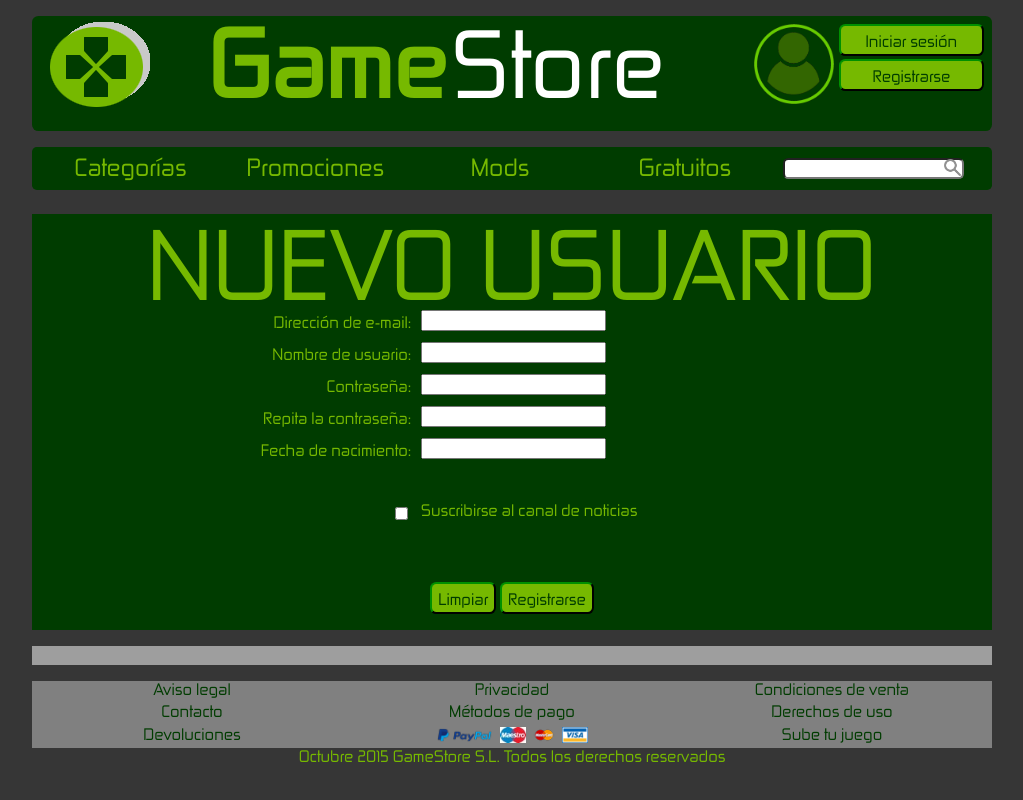
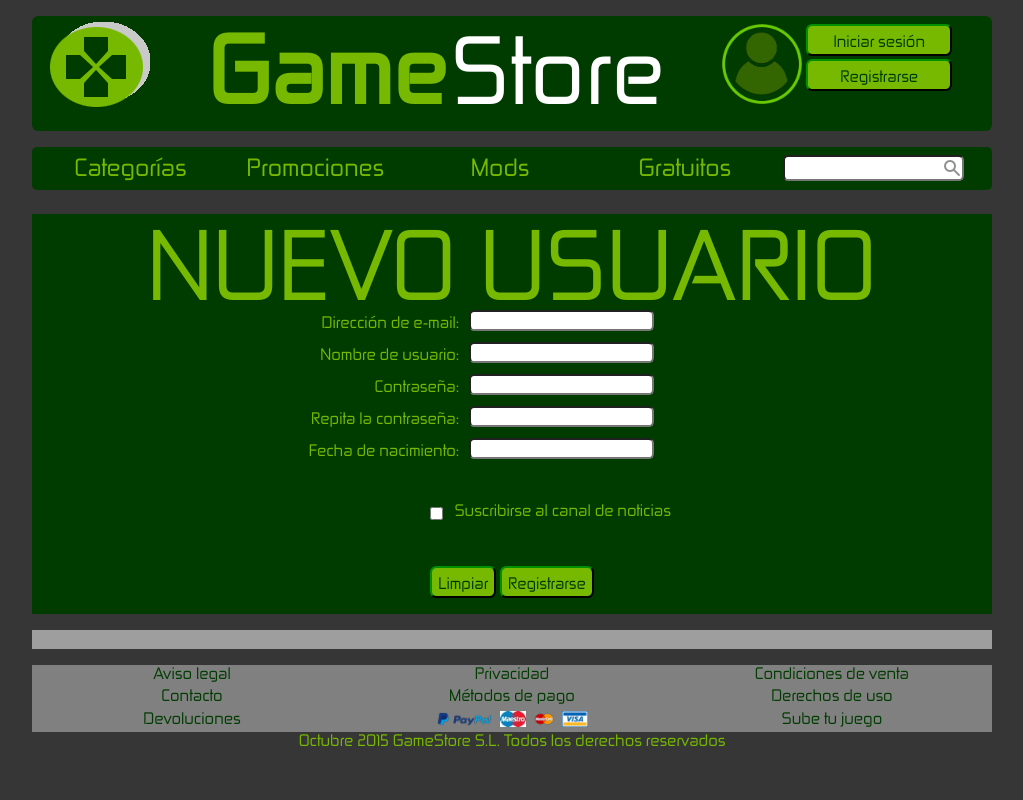
Before and after one commit to jrtgad/HTML, a PHP site: page /registro.html in a window 1280 px wide. Shown: the whole page, without its empty margins (128-1151 px from the left). Run offline with PHP 8.4, Linux system fonts and the light colour scheme; grey boxes are pictures that could not be loaded.

Commit message:
acabado?

```diff
--- a/proyectogamestore/css/screen_less.css
+++ b/proyectogamestore/css/screen_less.css
@@ -41,12 +41,12 @@
     color: white;
   }
   .cabecera .login {
-    float: right;
     display: inline-block;
     position: relative;
     left: 3em;
     margin-top: 0.5em;
-    margin-top: -o-0 0.5em;
+    margin-right: 0;
+    padding-left: 0;
   }
   .cabecera .user_img {
     width: 5em;
@@ -87,12 +87,13 @@
   nav.menu ul > li div input {
     border-radius: 0.4em;
     width: 100%;
+    height: 1.5em;
   }
   nav.menu ul > li div img {
-    width: 0.7em;
+    width: 0.67em;
     position: absolute;
     left: 6.7em;
-    top: 0.3em;
+    top: 0.35em;
     cursor: pointer;
   }
   h1 {
@@ -110,6 +111,7 @@
     height: 20em;
     display: block;
     clear: both;
+    cursor: pointer;
   }
   .cuerpo .autopromo img {
     width: 100%;
@@ -125,7 +127,15 @@
     display: inline-block;
     padding: 0.9em;
   }
+  .cuerpo .categorias li h4 {
+    text-align: center;
+    background-color: #003C00;
+    height: 2em;
+    padding-top: 0.5em;
+    cursor: pointer;
+  }
   .cuerpo .categorias img {
+    cursor: pointer;
     width: 100%;
   }
   .cuerpo .error img {
@@ -148,7 +158,7 @@
     height: 2em;
   }
   .cuerpo .registro form .izq {
-    width: 39.5%;
+    width: 44.5%;
     position: relative;
     display: inline-block;
     font-size: 1em;
@@ -156,8 +166,12 @@
     line-height: 1.55em;
     text-align: right;
   }
+  .cuerpo .registro form .izq .checkbox_reg {
+    position: relative;
+    left: -1em;
+  }
   .cuerpo .registro form .dcha {
-    width: 59.5%;
+    width: 54.5%;
     display: inline-block;
     float: right;
     position: relative;
@@ -166,6 +180,11 @@
   .cuerpo .registro form .dcha input {
     text-align: left;
     height: -o-2em;
+    border-radius: 0.4em;
+  }
+  .cuerpo .registro form .dcha .reg {
+    position: relative;
+    left: -0.9em;
   }
   .cuerpo .registro form .resto {
     display: block;
@@ -181,16 +200,12 @@
     font-family: "zekton";
     font-size: 1em;
     border-radius: 0.4em;
-  }
-  h4 {
-    text-align: center;
-    background-color: #003C00;
-    height: 2em;
-    padding-top: 0.5em;
+    cursor: pointer;
   }
   .rrss {
     display: block;
     clear: both;
+    position: relative;
   }
   .rrss ul li {
     float: left;
@@ -201,6 +216,7 @@
   }
   .rrss ul li div {
     height: 1.17em;
+    text-align: center;
     background-image: url('../img/icons/iconos.svg');
   }
   .rrss ul li .xbox {
@@ -233,16 +249,22 @@
     width: 33%;
     height: 1.4em;
     background-color: gray;
-    color: #003C00;
   }
   .condiciones ul > li img {
     height: 1em;
     padding: 0.1em;
+    cursor: pointer;
+  }
+  .condiciones ul > li span {
+    text-align: center;
+    cursor: pointer;
+    color: #003C00;
   }
   .copyright {
     text-align: center;
     color: #76b900;
     padding-top: 0.2em;
+    cursor: default;
   }
 }
 @media handheld {
--- a/proyectogamestore/registro.html
+++ b/proyectogamestore/registro.html
@@ -63,7 +63,7 @@
                             <li>
                                 <input type="checkbox"
                                     name="subscription"
-                                    value="Suscribirse al canal de noticias"
+                                    value="Suscrito"
                                     class="checkbox_reg">
                             </li>
 
@@ -76,11 +76,11 @@
                             <li><input type="text" required="required"></li>
                             <li><input type="text" required="required"></li>
                             <li><input type="text" required="required"></li><li></li>
-                            <li>Suscribirse al canal de noticias</li>
+                            <li class="reg">Suscribirse al canal de noticias</li>
                         </ul>
                     </div><br/><br/>
                     <div class="resto">
-                        <br/><br/><br/>
+                        <br/><br/>
                         <input type="reset" value="Limpiar" class="boton">
                         <input type="submit" value="Registrarse" class="boton">
                         <br/><br/>
@@ -117,13 +117,13 @@
                 </section>
                 <section class="condiciones">
                     <ul>
-                        <li>Aviso legal</li>
-                        <li>Privacidad</li>
-                        <li>Condiciones de venta</li>
-                        <li>Contacto</li>
-                        <li>Métodos de pago</li>
-                        <li>Derechos de uso</li>
-                        <li>Devoluciones</li>
+                        <li><span>Aviso legal</span></li>
+                        <li><span>Privacidad</span></li>
+                        <li><span>Condiciones de venta</span></li>
+                        <li><span>Contacto</span></li>
+                        <li><span>Métodos de pago</span></li>
+                        <li><span>Derechos de uso</span></li>
+                        <li><span>Devoluciones</span></li>
                         <li>
                             <article class="tarjetas">
                                 <img src="img/pago/Paypal.png" alt="Paypal">
@@ -132,7 +132,7 @@
                                 <img src="img/pago/visa.png" alt="Visa">
                             </article>
                         </li>
-                        <li>Sube tu juego</li>
+                        <li><span>Sube tu juego</span></li>
                     </ul>
                 </section>
                 <section class="copyright">
```
Also changed, not shown: proyectogamestore/404.html (+8 -8 lines), proyectogamestore/index.html (+8 -8 lines), proyectogamestore/less/screen.less (+35 -15 lines).
